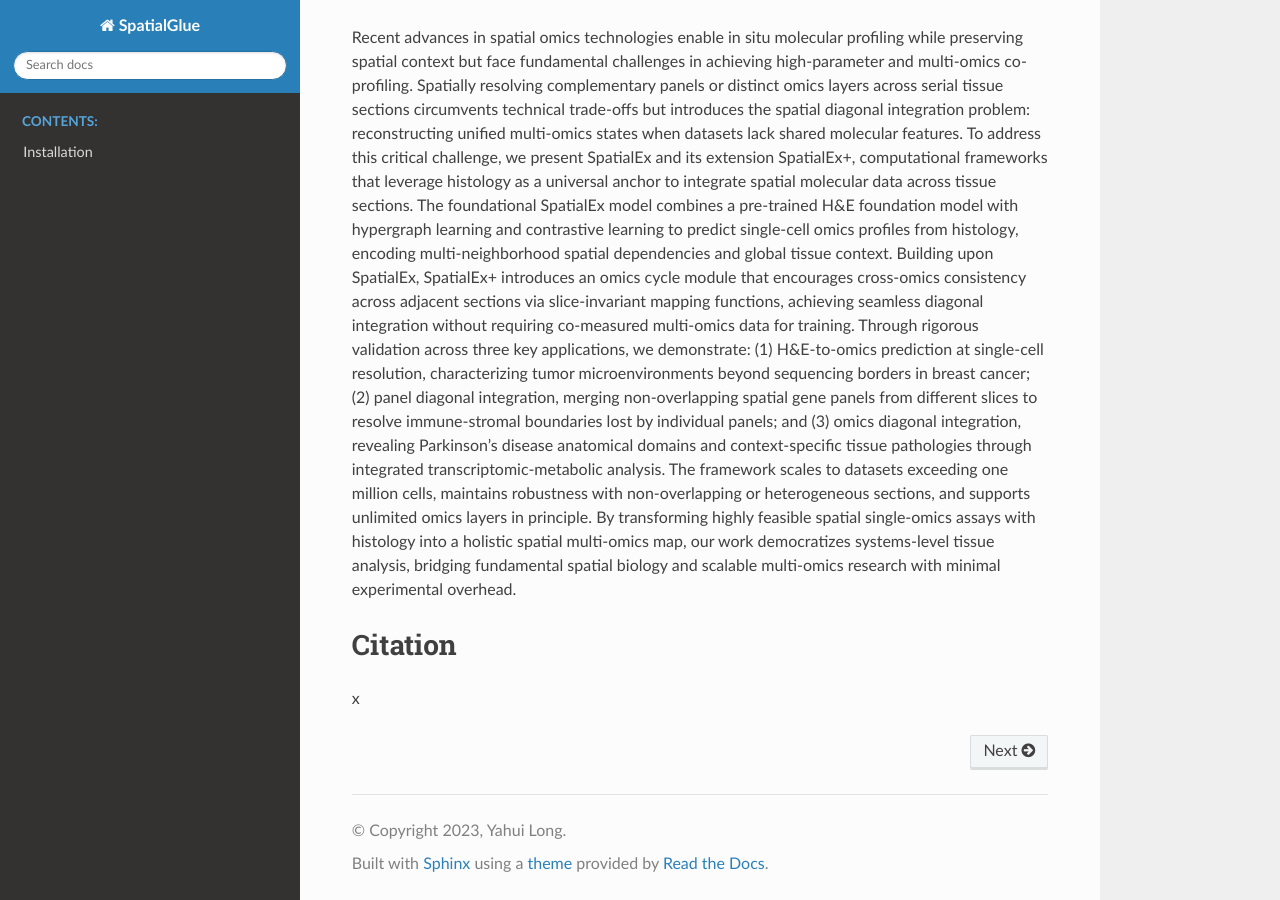
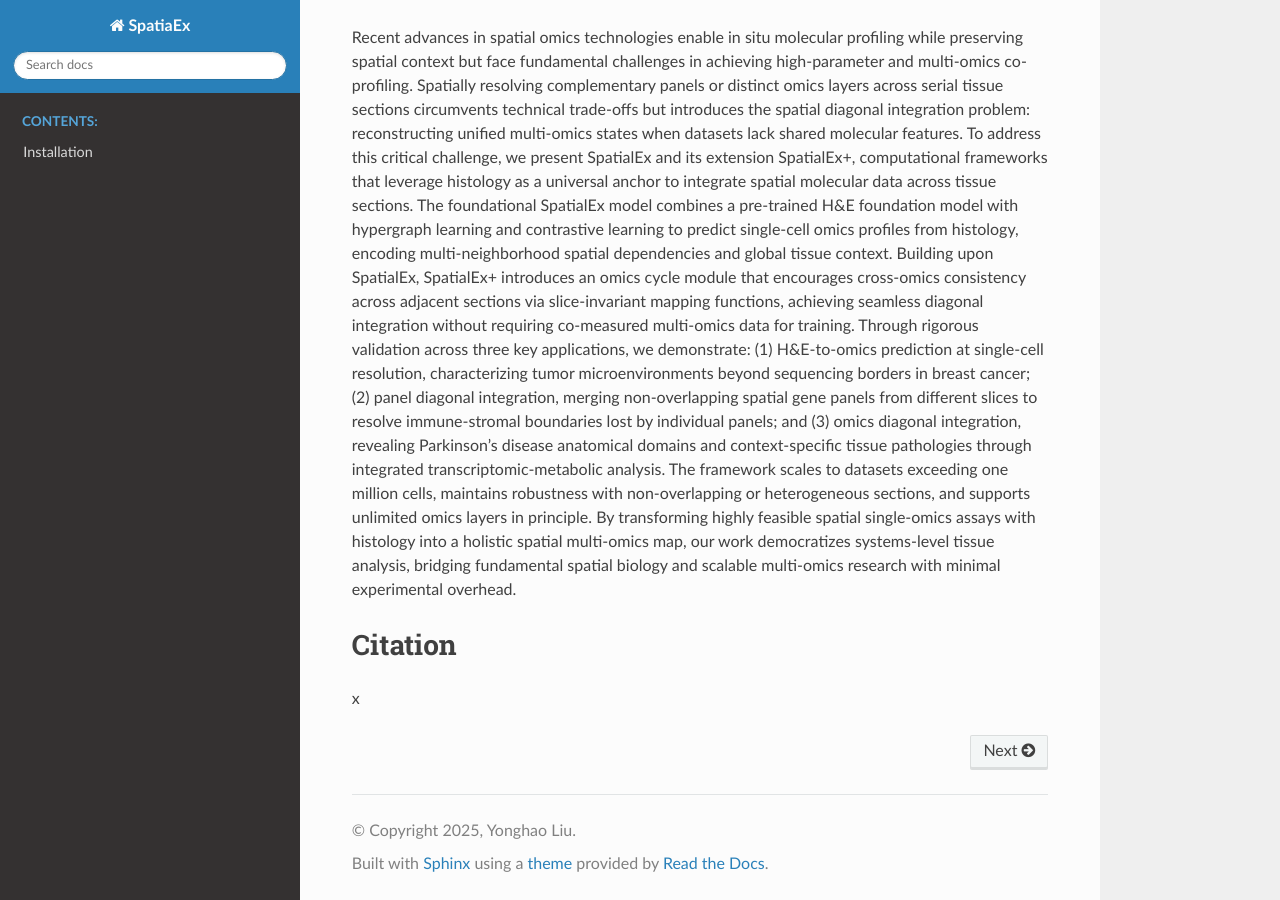
Before and after one commit to yonghao-Jlu/spatialex, a Sphinx documentation site: the page built from docs/source/index.rst, in a window 1280 px wide and 900 px high, scrolled down 902 px. Built offline with Sphinx 7.4.7 and the Read the Docs theme 3.1.0, drawn with Linux system fonts in a browser that asks for light colours; pages that are not in the unit, such as notebooks, are missing from menus.

Commit message:
Update conf.py

```diff
--- a/docs/source/conf.py
+++ b/docs/source/conf.py
@@ -2,9 +2,9 @@
 
 # -- Project information
 
-project = 'SpatialGlue'
-copyright = '2023, Yahui Long'
-author = 'Yahui Long'
+project = 'SpatiaEx'
+copyright = '2025, Yonghao Liu'
+author = 'Yonghao Liu'
 
 release = '0.1'
 version = '0.1.0'
```
